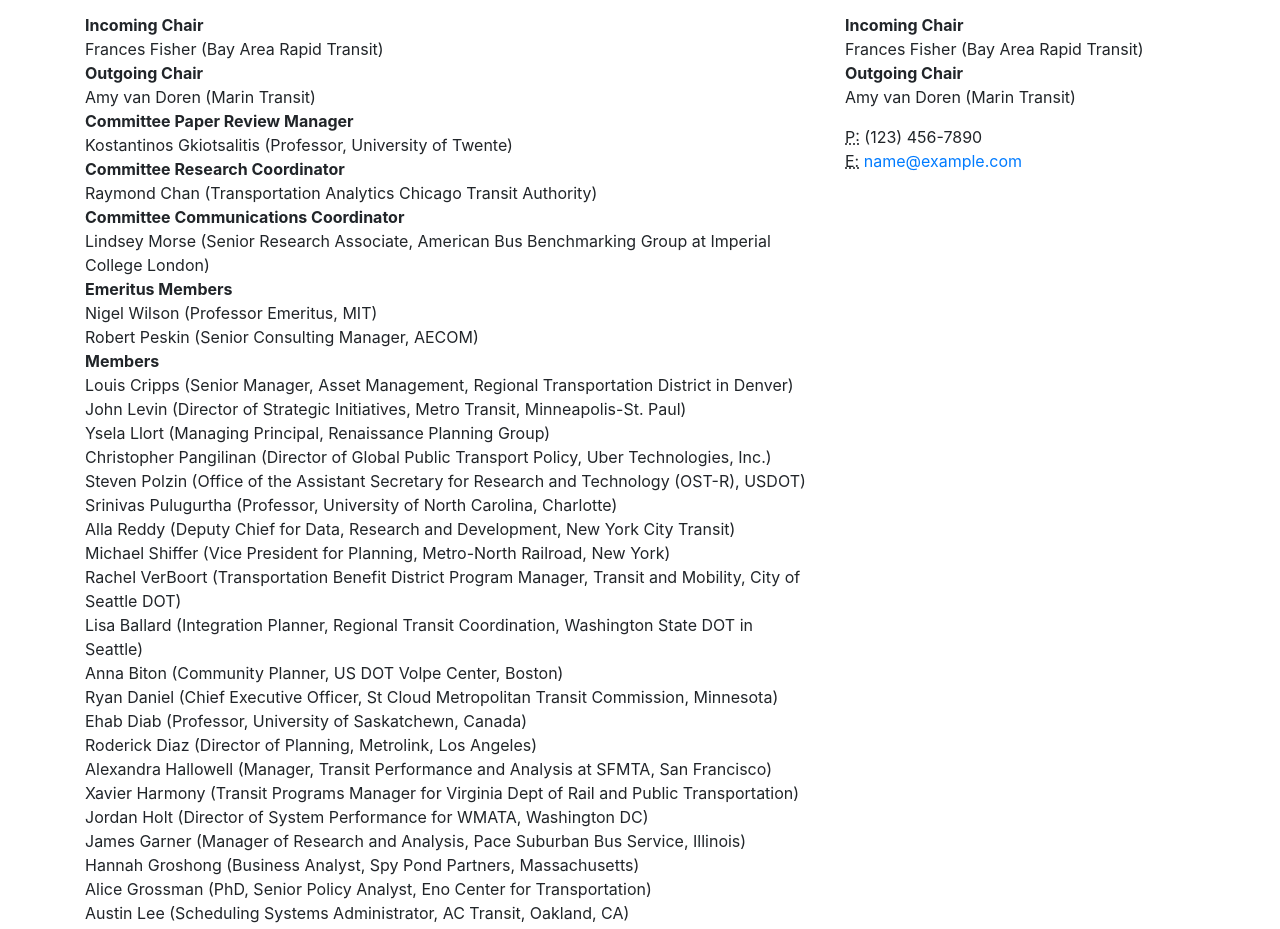
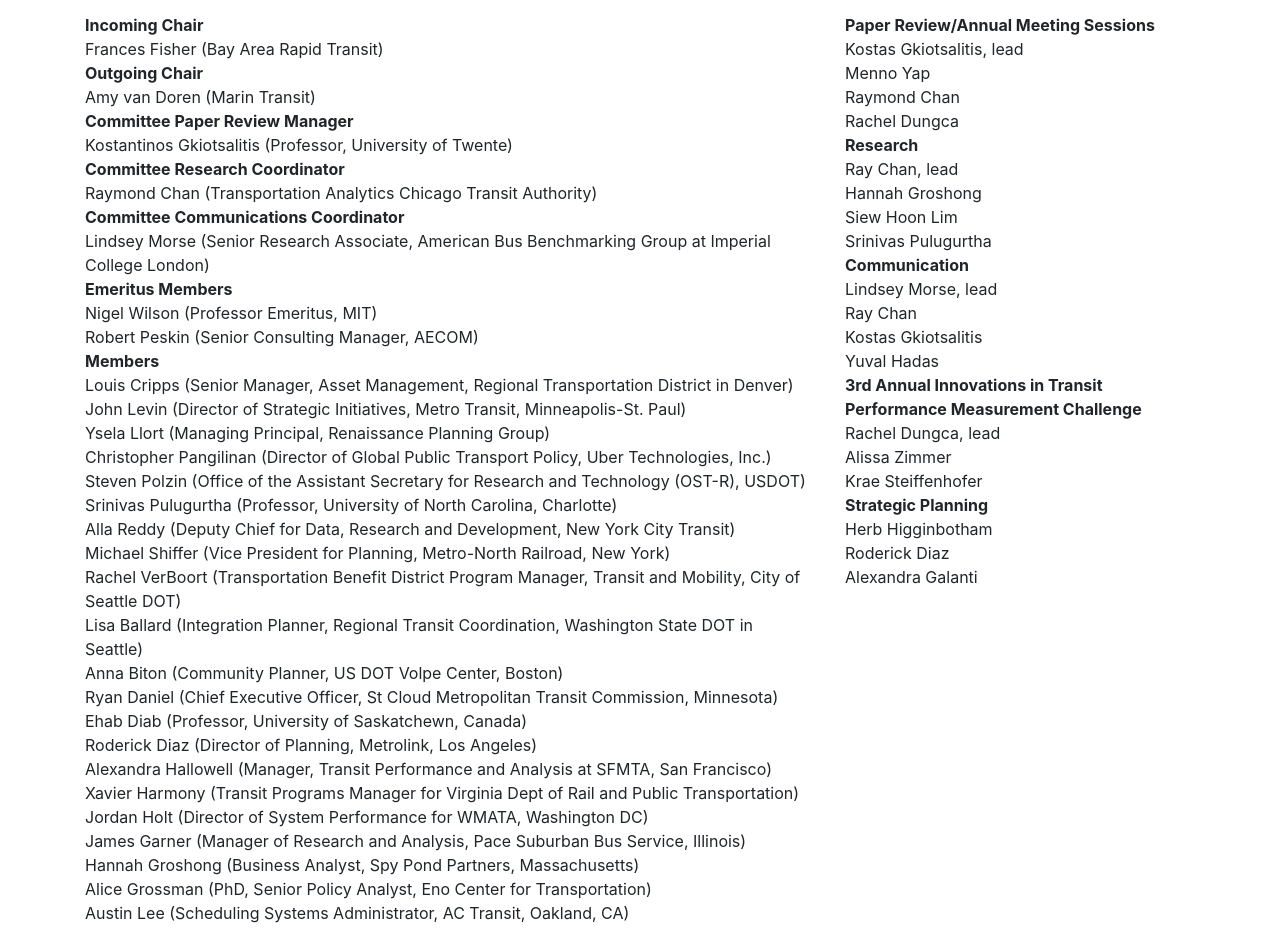
Before and after one commit to KGkiotsalitis/trbap010.org, a website: page members.html in a window 1280 px wide. Shown: the part 575-1504 px from the top of the page. Drawn offline with Linux system fonts and the light colour scheme.

Commit message:
Update members.html

```diff
--- a/members.html
+++ b/members.html
@@ -143,23 +143,36 @@
           <br>
       </div>
       <div class="col-md-4 mb-5">
-        <h2>Friends</h2>
+        <h2>Organization</h2>
         <hr>
-        <address>
-          <strong>Incoming Chair</strong>
-          <br>Frances Fisher (Bay Area Rapid Transit)
-          <br>
-          <strong>Outgoing Chair</strong>
-          <br>Amy van Doren (Marin Transit)
-          <br>
-        </address>
-        <address>
-          <abbr title="Phone">P:</abbr>
-          (123) 456-7890
-          <br>
-          <abbr title="Email">E:</abbr>
-          <a href="mailto:#">name@example.com</a>
-        </address>
+        <strong>Paper Review/Annual Meeting Sessions </strong>
+        <br>Kostas Gkiotsalitis, lead
+        <br> Menno Yap
+        <br> Raymond Chan
+        <br> Rachel Dungca
+        <br>
+        <strong>Research  </strong>
+        <br>Ray Chan, lead
+        <br>Hannah Groshong
+        <br>Siew Hoon Lim
+        <br>Srinivas Pulugurtha
+        <br>
+        <strong>Communication  </strong>
+        <br> Lindsey Morse, lead
+        <br> Ray Chan
+        <br> Kostas Gkiotsalitis
+        <br> Yuval Hadas
+        <br>
+        <strong>3rd Annual Innovations in Transit Performance Measurement Challenge   </strong>
+        <br> Rachel Dungca, lead
+        <br> Alissa Zimmer
+        <br> Krae Steiffenhofer
+        <br>
+        <strong>Strategic Planning   </strong>
+        <br> Herb Higginbotham
+        <br> Roderick Diaz
+        <br> Alexandra Galanti
+        <br>
       </div>
     </div>
     <!-- /.row -->
```
